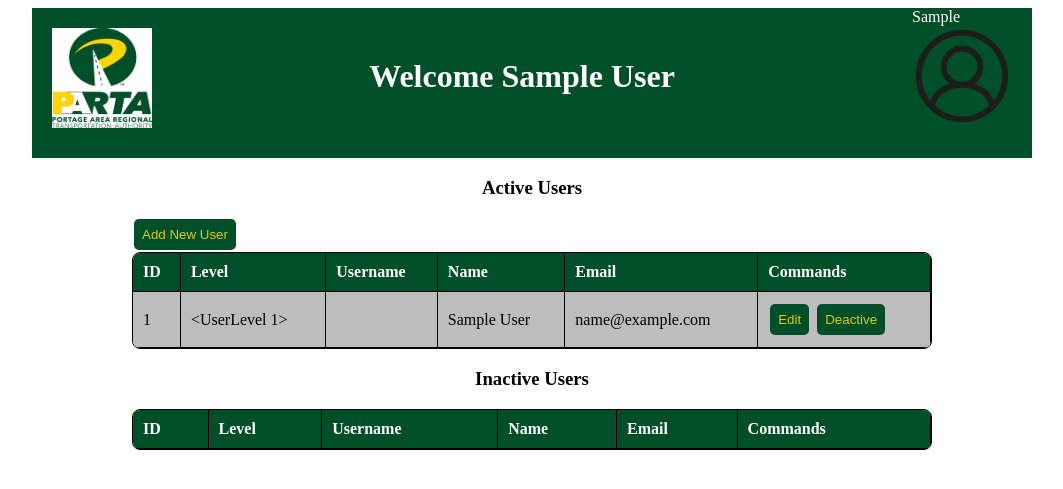
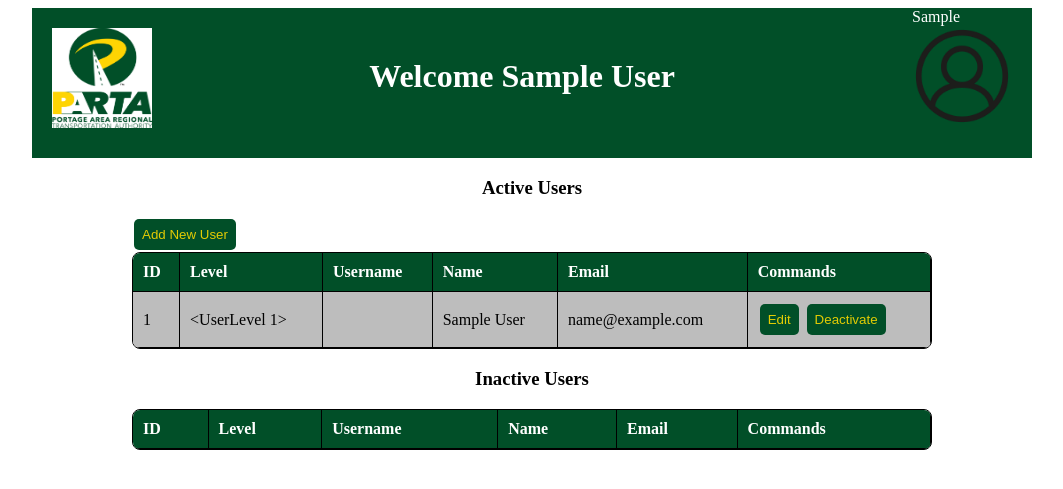
Before and after one commit to PartaHelpDesk/PHD, a Flask app: page /hliu32/user in a window 1280 px wide. Shown: the top 489 px of the page, without its empty margins (108-1171 px from the left). Run offline with Flask 2, Linux system fonts and the light colour scheme; a user stored in the database is signed in; tables that the repository leaves empty hold one stand-in row (values such as "Sample post").

Commit message:
Update user.html

```diff
--- a/frontend/templates/user.html
+++ b/frontend/templates/user.html
@@ -60,7 +60,7 @@
                         <td>{{ t.email }}</td>
                         <td>
                             <button><a href="{{ url_for('edit_user_2', id=t.id) }}">Edit</a></button>
-                            <button id="deactive_user" post_url="{{ url_for('deactive_2', id=t.id) }}" user_id="{{ t.id }}">Deactive</button>
+                            <button id="deactive_user" post_url="{{ url_for('deactive_2', id=t.id) }}" user_id="{{ t.id }}">Deactivate</button>
                         </td>
                     </tr>
                 {% endfor %}
@@ -88,7 +88,7 @@
                     <td>{{ t.first_name + ' ' + t.last_name }}</td>
                     <td>{{ t.email }}</td>
                     <td>
-                        <button id="active_user" post_url="{{ url_for('active_2', id=t.id) }}">active</button>
+                        <button id="active_user" post_url="{{ url_for('active_2', id=t.id) }}">Activate</button>
                     </td>
                 </tr>
             {% endfor %}
```
